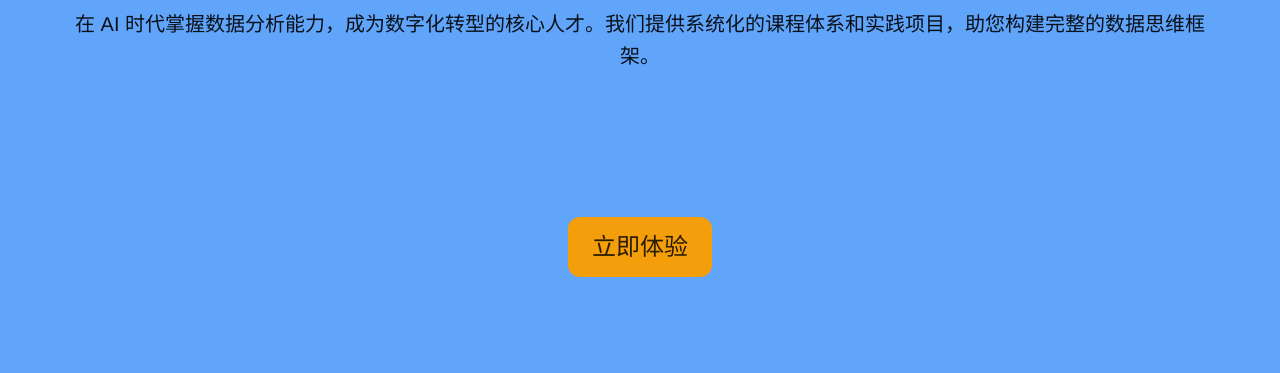
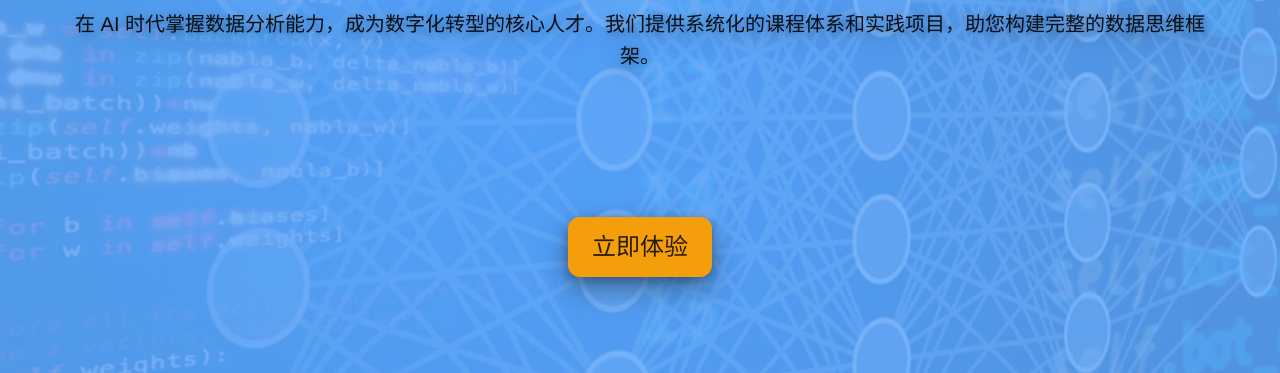
Before and after one commit to zeng-hongwei/huangchen.io, a website built with Vite: page index.html in a window 1280 px wide. Shown: the part 427-800 px from the top of the page. Built offline with nearby package versions, Linux system fonts and the light colour scheme.

Commit message:
add logo, backdrop and animation

```diff
--- a/css/main.css
+++ b/css/main.css
@@ -95,6 +95,7 @@ body {
     background-color: var(--front-cover-bg);
     .title, .subtitle, p {
         color: var(--front-cover-text);
+        text-shadow: 0 8px 24px rgba(0, 0, 0, 0.3), 0 2px 8px rgba(0, 0, 0, 0.25);
     }
     h1.title {
         margin-bottom: 1rem;
@@ -123,11 +124,55 @@ section.is-fullheight {
     opacity: 0;
     transform: scale(0.95);
     transition: opacity 0.8s ease, transform 0.8s ease;
+    position: relative;
+    overflow: hidden;
+}
+
+section.is-fullheight::before {
+    content: "";
+    position: absolute;
+    inset: 0;
+    background-size: cover;
+    background-position: center;
+    background-repeat: no-repeat;
+    opacity: 0.4;
+    pointer-events: none;
+    transition: opacity 0.3s ease;
 }
 
 section.is-fullheight.visible {
     opacity: 1;
     transform: scale(1);
+}
+
+#home.front-cover::before {
+    background-image: url('../images/backdrop-home.webp');
+    opacity: 0.15;
+    animation: heroParallax 12s ease-in-out infinite alternate;
+}
+
+section.is-fullheight:not(#home)::before {
+    background-image: url('../images/backdrop.webp');
+    background-position: center bottom;
+    opacity: 0.45;
+    mask-image: linear-gradient(to top, rgba(0,0,0,0.85) 10%, rgba(0,0,0,0));
+    -webkit-mask-image: linear-gradient(to top, rgba(0,0,0,0.85) 10%, rgba(0,0,0,0));
+}
+
+section.is-fullheight > * {
+    position: relative;
+    z-index: 1;
+}
+
+@keyframes heroParallax {
+    0% {
+        transform: scale(1.05) translateY(0) translateX(0);
+        background-position: center top;
+    }
+    100% {
+        transform: scale(1.08) translateY(-40px) translateX(-40px);
+        background-position: center 25px;
+    }
 }
 
 .case-container {
@@ -234,6 +279,13 @@ section.is-fullheight.visible {
     bottom: 6rem;
     left: 50%;
     transform: translateX(-50%);
+    box-shadow: 0 12px 30px rgba(0, 0, 0, 0.35), 0 4px 12px rgba(0, 0, 0, 0.25);
+    transition: box-shadow 0.3s ease, transform 0.3s ease;
+}
+
+.main-button:hover {
+    box-shadow: 0 18px 40px rgba(0, 0, 0, 0.3), 0 6px 18px rgba(0, 0, 0, 0.2);
+    transform: translateX(-50%) translateY(-2px);
 }
 
 /* 响应式设计 */
@@ -263,7 +315,8 @@ section.is-fullheight.visible {
         text-align: end;
     }
     .navbar.navbar-mini {
-        background: transparent;
+        backdrop-filter: none;
+        background-color: transparent;
     }
     .navbar.navbar-mini .navbar-brand .navbar-item {
         opacity: 0;
--- a/index.html
+++ b/index.html
@@ -14,6 +14,7 @@
     <nav class="navbar is-fixed-top" role="navigation" aria-label="main navigation">
         <div class="navbar-brand">
             <a class="navbar-item" href="#">
+                <img src="images/logo.svg" alt="数据素养 Logo" width="32" height="32">
                 <strong>数据素养</strong>
             </a>
             <a role="button" class="navbar-burger" aria-label="menu" aria-expanded="false" data-target="top-menu">
```
Also changed, not shown: images/backdrop-home.webp (added), images/backdrop.webp (added), images/logo.svg (added).
